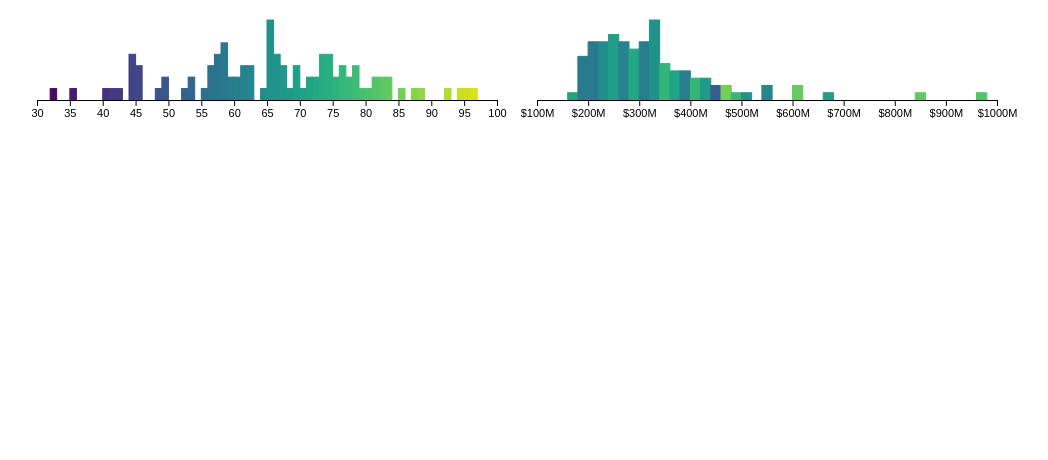
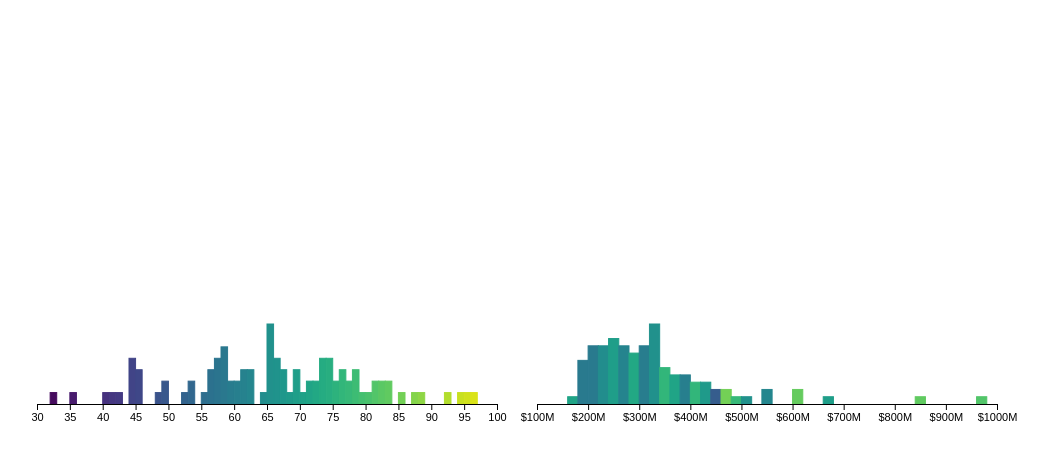
Before and after one commit to sxywu/react-d3-example, a React (Create React App) app: page / in a window 1280 px wide. Shown: the top 460 px of the page, without its empty margins (123-1171 px from the left). Built offline with nearby package versions, Linux system fonts and the light colour scheme.

Commit message:
Also call AreaChart

```diff
--- a/src/App.js
+++ b/src/App.js
@@ -40,6 +40,8 @@ class App extends Component {
     return (
       <div style={{width: 1000, margin: 'auto'}}>
 
+        <AreaChart {...this.state} />
+
         <Histogram {...this.state} attr='score' updateFilters={this.updateFilters} />
 
         <Histogram {...this.state} attr='boxOffice'
```
